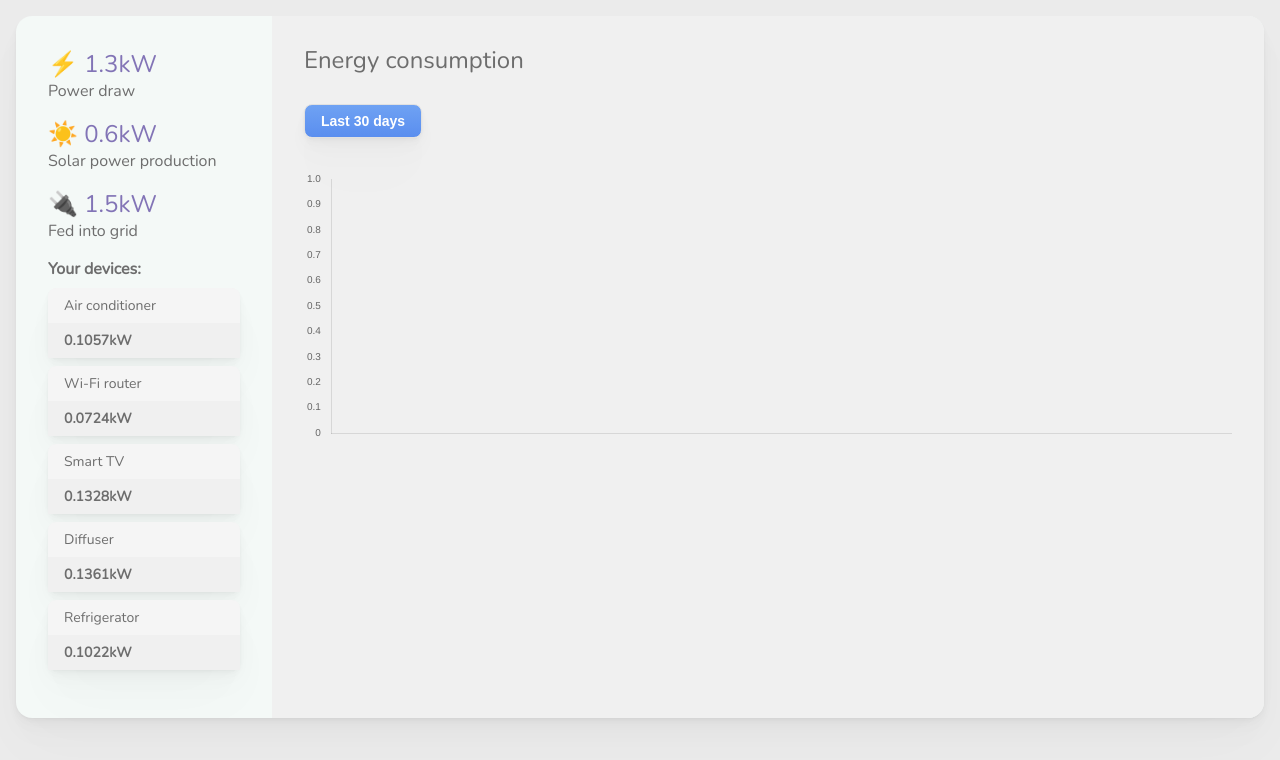
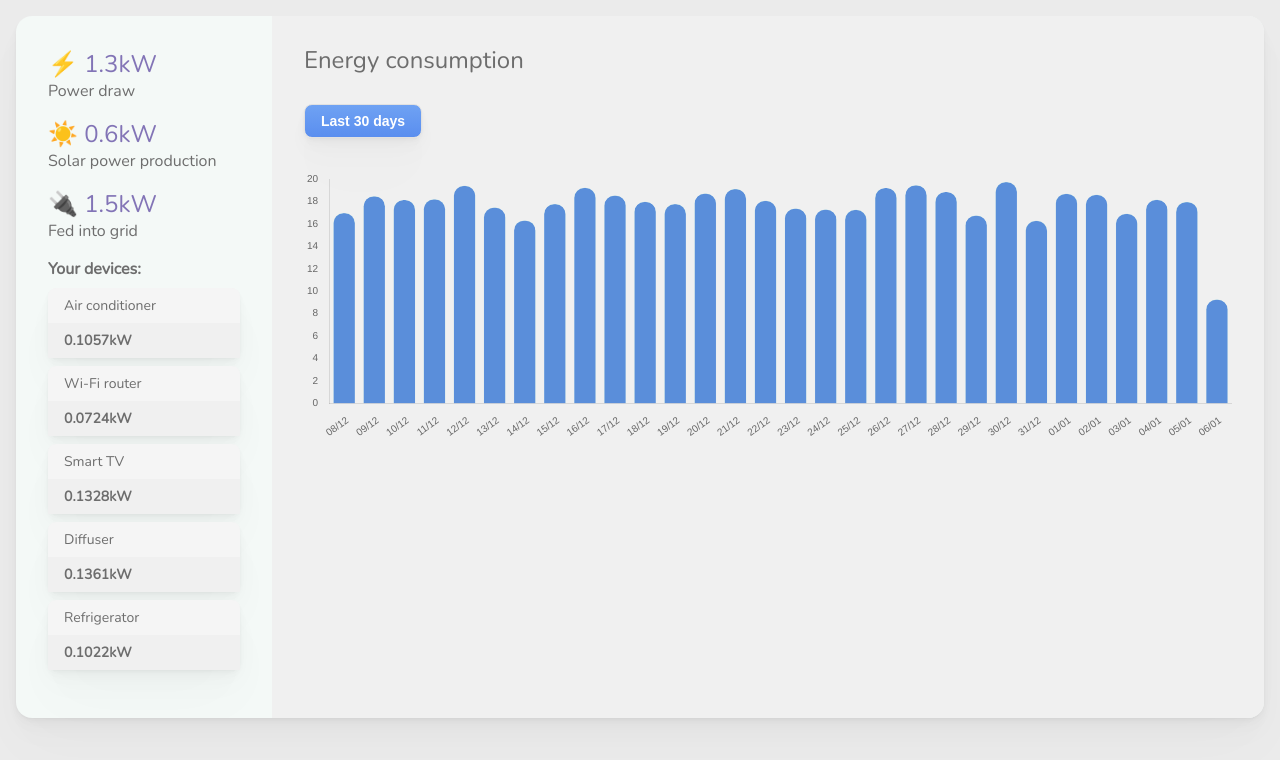
Before and after one commit to johnzhang618/homework, a React (Create React App) app: page / in a window 1280 px wide. Shown: the top 760 px of the page. Built offline with nearby package versions, Linux system fonts and the light colour scheme.

Commit message:
fix bug "chart no update"

```diff
--- a/src/components/Main/BarChart.jsx
+++ b/src/components/Main/BarChart.jsx
@@ -1,4 +1,4 @@
-import React, { useContext, useState } from 'react';
+import React, { useContext, useState, useEffect } from 'react';
 import {
   Chart as ChartJS,
   CategoryScale,
@@ -87,7 +87,12 @@ const formatChartData = ({ labels, values }) => ({
 
 function BarChart() {
   const { chartState } = useContext(ReadingsContext);
-  const [chartData] = useState(formatChartData(formatReadings(chartState)));
+  const [chartData, setChartData] = useState(formatChartData(formatReadings(chartState)));
+
+  useEffect(() => {
+    setChartData(formatChartData(formatReadings(chartState)));
+  }, [chartState]);
+
   return (
     <section className="chartHeight mb3">
       <Bar options={options} data={chartData} />
```
